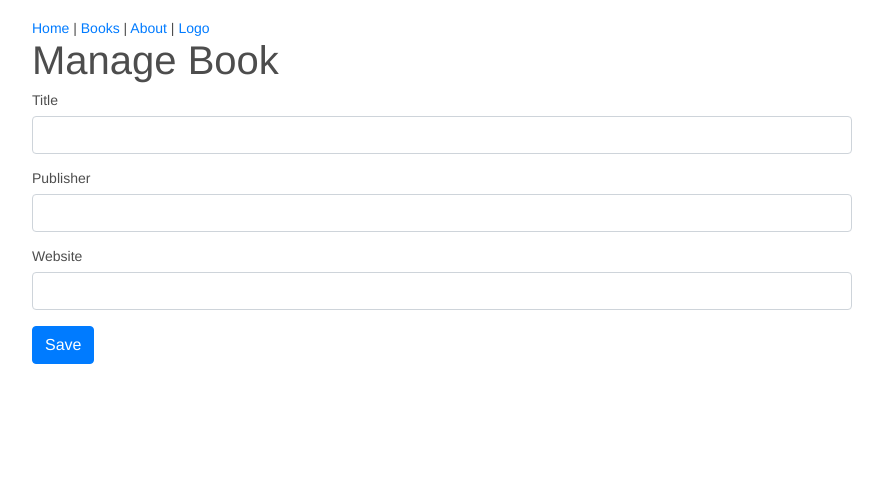
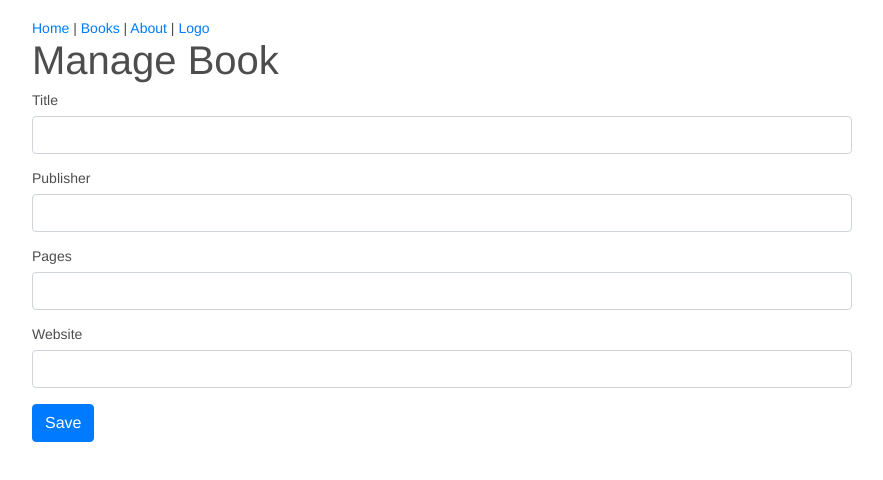
Before and after one commit to falam/react-redux-saga-crud-app, a React (Create React App) app: page /book in a window 1280 px wide. Shown: the top 480 px of the page, without its empty margins (198-1081 px from the left). Built offline with nearby package versions, Linux system fonts and the light colour scheme.

Commit message:
Added Pages TextInput in BookForm

```diff
--- a/src/components/book/BookForm.js
+++ b/src/components/book/BookForm.js
@@ -29,6 +29,13 @@ const BookForm = ({book, allAuthors, onSave, onChange, saving, errors}) => {
     onChange={onChange}
     error={errors.publisher}/>
 
+    <TextInput
+      name="pages"
+      label="Pages"
+      value={book.pages}
+      onChange={onChange}
+      error={errors.pages}/>
+
   <TextInput
     name="website"
     label="Website"
```
